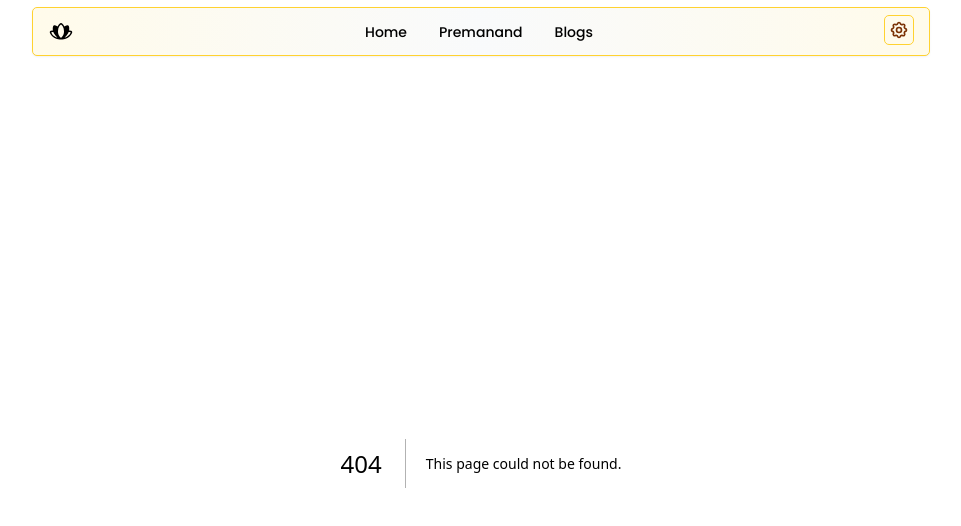
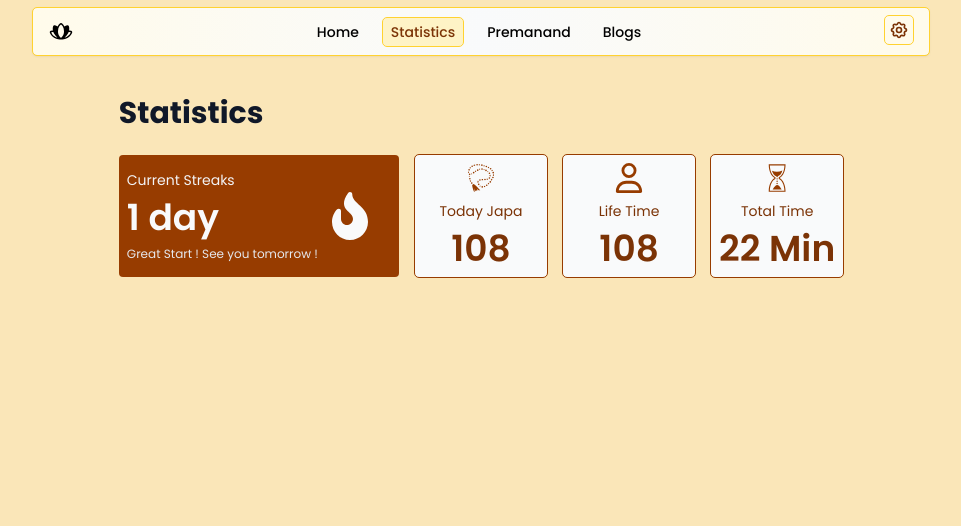
Before and after one commit to dipuvarma/radhanaamjapacounter, a Next.js app: page /statistics in a window 1280 px wide. Before the commit this address had no page. Shown: the top 526 px of the page, without its empty margins (159-1120 px from the left). Built offline with nearby package versions, Linux system fonts and the light colour scheme.

Commit message:
feat: statistics page header design

```diff
--- /dev/null
+++ b/src/app/statistics/page.js
@@ -0,0 +1,61 @@
+import { FaFire } from "react-icons/fa";
+import { GiPrayerBeads } from "react-icons/gi";
+import { FaRegUser } from "react-icons/fa6";
+import { GiSandsOfTime } from "react-icons/gi";
+
+const page = () => {
+  return (
+    <main className="flex-1 max-w-4xl mx-auto px-4 py-8">
+      <h1 className="text-3xl font-bold mb-6 text-gray-900">Statistics</h1>
+      <section className="grid grid-cols-2 md:grid-cols-5 md:gap-4 gap-2">
+        <div className="md:col-span-2 bg-amber-800 text-gray-50 p-2 rounded-sm flex items-center gap-2">
+          <div className="flex flex-col gap-2">
+            <p className="text-sm text-gray-100">Current Streaks</p>
+            <p className="text-4xl font-semibold">1 day</p>
+            <p className="text-xs text-gray-200">
+              Great Start ! See you tomorrow !
+            </p>
+          </div>
+          <div>
+            <FaFire className="text-5xl" />
+          </div>
+        </div>
+        <div className="bg-gray-50 outline-1 outline-amber-800 p-2 rounded-sm flex flex-col justify-center gap-2 items-center">
+          <div>
+            <GiPrayerBeads className="text-3xl text-amber-800" />
+          </div>
+          <div className="flex flex-col gap-2">
+            <p className="text-sm text-amber-900 text-center">Today Japa</p>
+            <p className="text-4xl font-semibold text-center text-amber-900">
+              108
+            </p>
+          </div>
+        </div>
+        <div className="bg-gray-50 outline-1 outline-amber-800 p-2 rounded-sm flex flex-col justify-center gap-2 items-center">
+          <div>
+            <FaRegUser className="text-3xl text-amber-800" />
+          </div>
+          <div className="flex flex-col gap-2">
+            <p className="text-sm text-amber-900 text-center">Life Time</p>
+            <p className="text-4xl font-semibold text-center text-amber-900">
+              108
+            </p>
+          </div>
+        </div>
+        <div className="bg-gray-50 outline-1 outline-amber-800 p-2 rounded-sm flex flex-col justify-center gap-2 items-center">
+          <div>
+            <GiSandsOfTime className="text-3xl text-amber-800" />
+          </div>
+          <div className="flex flex-col gap-2">
+            <p className="text-sm text-amber-900 text-center">Total Time</p>
+            <p className="text-4xl font-semibold text-center text-amber-900">
+              22 Min
+            </p>
+          </div>
+        </div>
+      </section>
+    </main>
+  );
+};
+
+export default page;
--- a/src/components/layout/Navbar.jsx
+++ b/src/components/layout/Navbar.jsx
@@ -12,6 +12,10 @@ const Navbar = () => {
     {
       pathName: "Home",
       pathSrc: "/",
+    },
+    {
+      pathName: "Statistics",
+      pathSrc: "/statistics",
     },
     {
       pathName: "Premanand",
@@ -51,7 +55,11 @@ const Navbar = () => {
             aria-label="Open Settings"
             className="p-1 aspect-square outline-1 rounded-sm outline-amber-300 bg-amber-50 hover:bg-amber-100 transition-colors cursor-pointer"
           >
-            <TbSettings aria-hidden="true" size={20} className="text-amber-900" />
+            <TbSettings
+              aria-hidden="true"
+              size={20}
+              className="text-amber-900"
+            />
           </button>
         </div>
       </section>
--- a/src/features/chanting-engine/components/HeroSection.jsx
+++ b/src/features/chanting-engine/components/HeroSection.jsx
@@ -1,8 +1,10 @@
 "use client";
+
 import { BiSolidVolumeFull, BiSolidVolumeMute } from "react-icons/bi";
 
 import { useJapaState } from "@/hooks/useJapaState";
 import { CounterPanel, DeityDisplay } from "..";
+import Link from "next/link";
 
 const HeroSection = () => {
   const { handleIncreaseJapaCount } = useJapaState();
@@ -12,8 +14,8 @@ const HeroSection = () => {
   };
 
   return (
-    <section onClick={handleJapaCount} className="w-full select-none">
-      <section className="  mx-auto px-4 py-4">
+    <section onClick={handleJapaCount} className="w-full relative select-none">
+      <section className="mx-auto px-4 py-4">
         <div className="flex items-center justify-between">
           {/* Audio Mute and Unmute Toggle  */}
           <div className="flex items-center gap-2">
@@ -66,6 +68,15 @@ const HeroSection = () => {
 
         <CounterPanel />
         <DeityDisplay />
+
+        <div className="flex justify-end">
+          <Link
+            href="/statistics"
+            className="px-4 py-2 hover:bg-gray-100 bg-white outline-1 outline-amber-800 rounded-md fixed right-10 bottom-10"
+          >
+            Statistics
+          </Link>
+        </div>
       </section>
     </section>
   );
```
